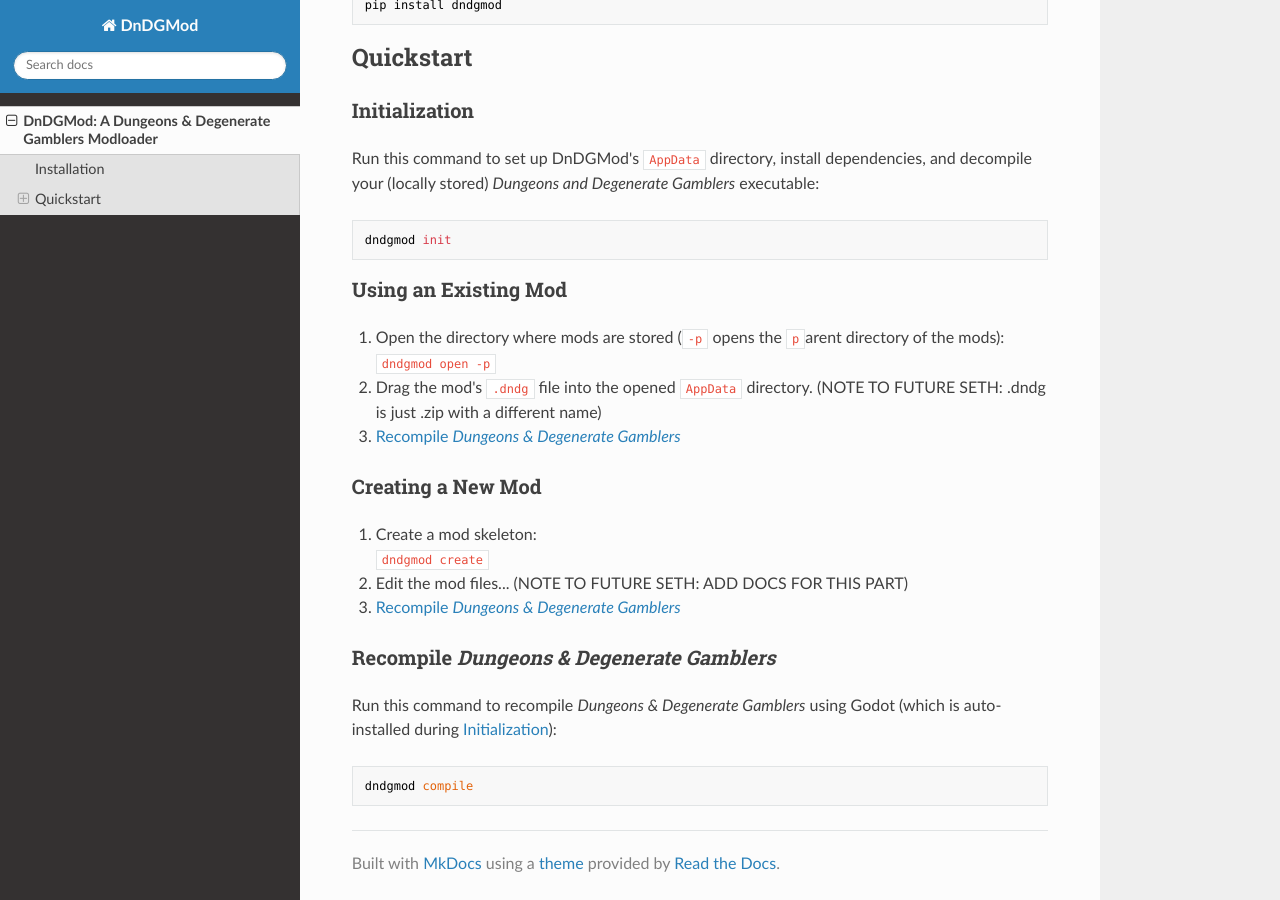
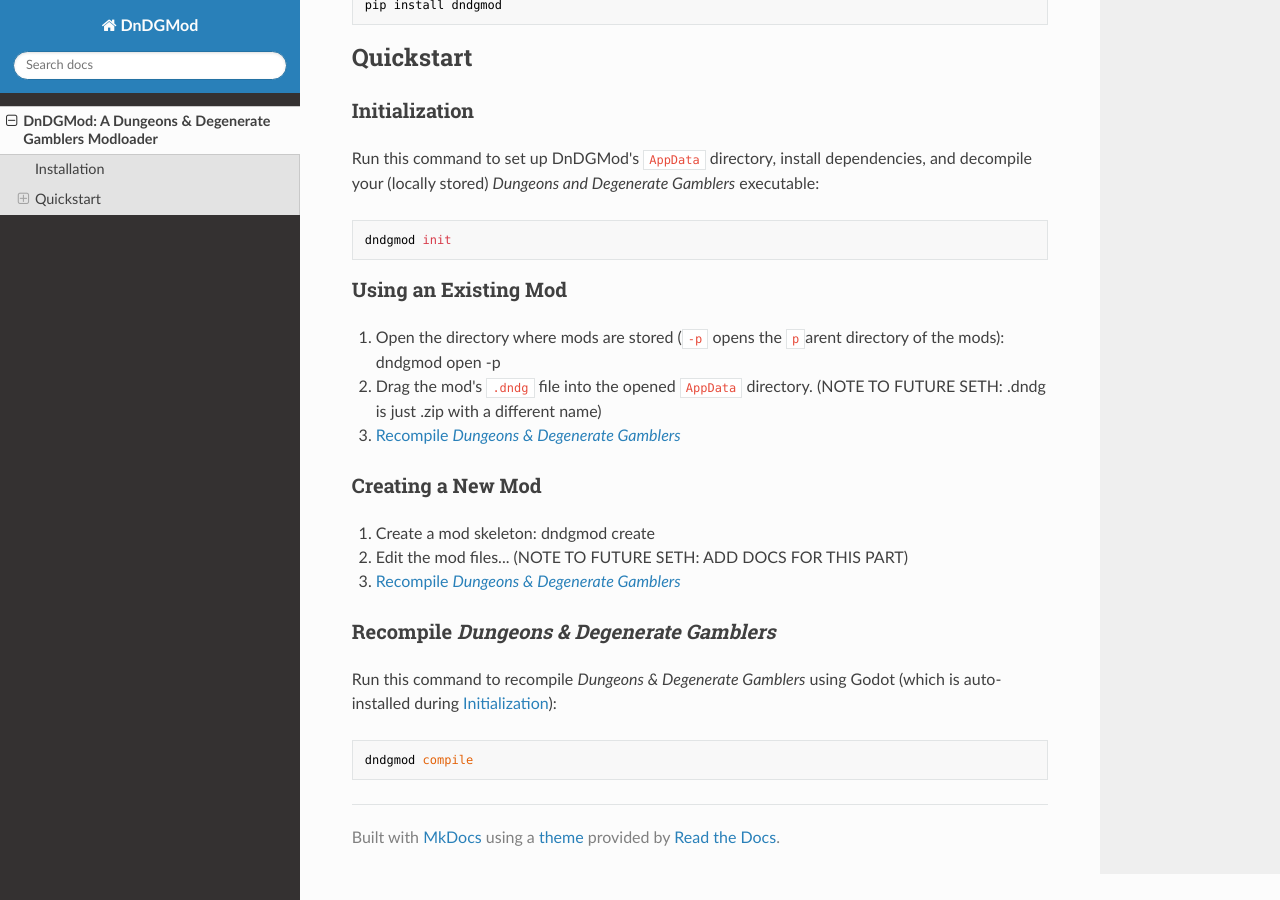
Before and after one commit to DnDGMod/DnDGMod, an MkDocs documentation site: the page built from docs/index.md, in a window 1280 px wide and 900 px high, scrolled down 533 px. Built offline with MkDocs 1.6.1, drawn with Linux system fonts in a browser that asks for light colours; nearby versions of some CDN libraries.

Commit message:
Code blocks... why did it have to be Code blocks...

````diff
--- a/docs/index.md
+++ b/docs/index.md
@@ -22,18 +22,14 @@ dndgmod init
 
 ### Using an Existing Mod
 1. Open the directory where mods are stored (`-p` opens the `p`arent directory of the mods):<br>
-    ```
-    dndgmod open -p
-    ```
+      dndgmod open -p
 2. Drag the mod's `.dndg` file into the opened `AppData` directory.
 (NOTE TO FUTURE SETH: .dndg is just .zip with a different name)
 3. [Recompile *Dungeons & Degenerate Gamblers*](#recompile-dungeons-degenerate-gamblers)
 
 ### Creating a New Mod
-1. Create a mod skeleton:<br>
-   ```
-   dndgmod create
-   ```
+1. Create a mod skeleton:
+      dndgmod create
 2. Edit the mod files... (NOTE TO FUTURE SETH: ADD DOCS FOR THIS PART)
 3. [Recompile *Dungeons & Degenerate Gamblers*](#recompile-dungeons-degenerate-gamblers)
 
````
